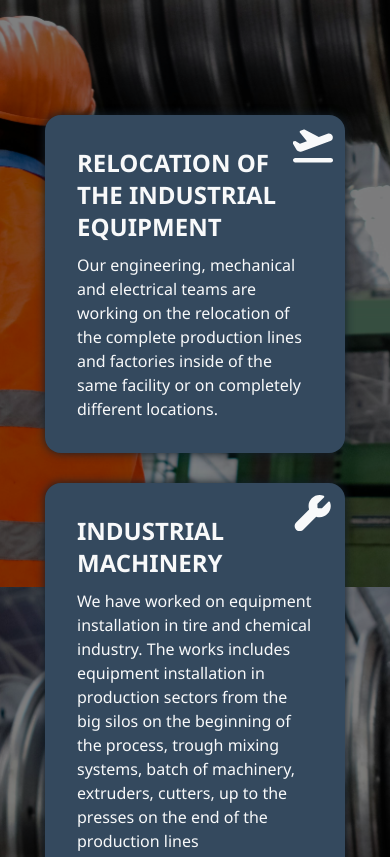
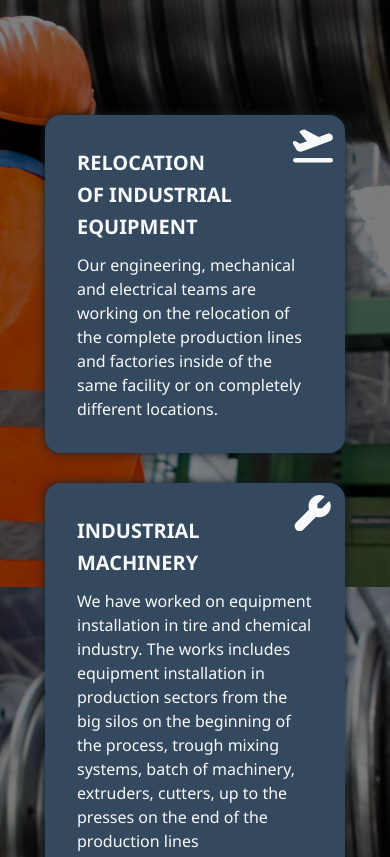
Before and after one commit to Tsimet/CipLandingPage, a React (Vite) app: page / in a window 390 px wide. Shown: the part 2427-3284 px from the top of the page. Built offline with nearby package versions, Linux system fonts and the light colour scheme.

Commit message:
Make square headings smaller on responsive

```diff
--- a/src/components/AboutUs/AboutUs.jsx
+++ b/src/components/AboutUs/AboutUs.jsx
@@ -20,7 +20,7 @@ function AboutUs() {
               <path d="M372 143.9L172.7 40.2c-8-4.1-17.3-4.8-25.7-1.7l-41.1 15c-10.3 3.7-13.8 16.4-7.1 25L200.3 206.4 100.1 242.8 40 206.2c-6.2-3.8-13.8-4.5-20.7-2.1L3 210.1c-9.4 3.4-13.4 14.5-8.3 23.1l53.6 91.8c15.6 26.7 48.1 38.4 77.1 27.8l12.9-4.7 0 0 398.4-145c29.1-10.6 44-42.7 33.5-71.8s-42.7-44-71.8-33.5L372 143.9zM32.2 448c-17.7 0-32 14.3-32 32s14.3 32 32 32l512 0c17.7 0 32-14.3 32-32s-14.3-32-32-32l-512 0z" />
             </svg>
             <h5 className={styles.about__square__heading}>
-              Relocation of the industrial equipment
+              Relocation of industrial equipment
             </h5>
             <p className={styles.about__square__description}>
               Our engineering, mechanical and electrical teams are working on
@@ -34,7 +34,6 @@ function AboutUs() {
               viewBox="0 0 576 512"
               className={styles.about__icon}
             >
-              >
               <path d="M509.4 98.6c7.6-7.6 20.3-5.7 24.1 4.3 6.8 17.7 10.5 37 10.5 57.1 0 88.4-71.6 160-160 160-17.5 0-34.4-2.8-50.2-8L146.9 498.9c-28.1 28.1-73.7 28.1-101.8 0s-28.1-73.7 0-101.8L232 210.2c-5.2-15.8-8-32.6-8-50.2 0-88.4 71.6-160 160-160 20.1 0 39.4 3.7 57.1 10.5 10 3.8 11.8 16.5 4.3 24.1l-88.7 88.7c-3 3-4.7 7.1-4.7 11.3l0 41.4c0 8.8 7.2 16 16 16l41.4 0c4.2 0 8.3-1.7 11.3-4.7l88.7-88.7z" />
             </svg>
 
--- a/src/components/AboutUs/AboutUs.module.css
+++ b/src/components/AboutUs/AboutUs.module.css
@@ -118,4 +118,8 @@
   .about__square {
     width: 30rem;
   }
+  .about__square__heading {
+    font-size: 2rem;
+    width: 85%;
+  }
 }
```
